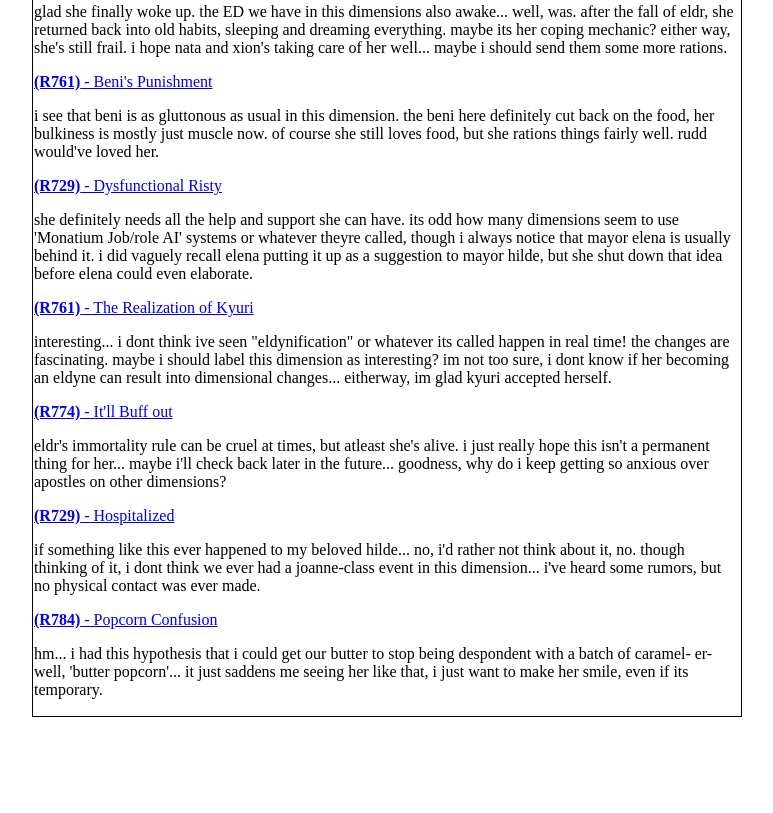
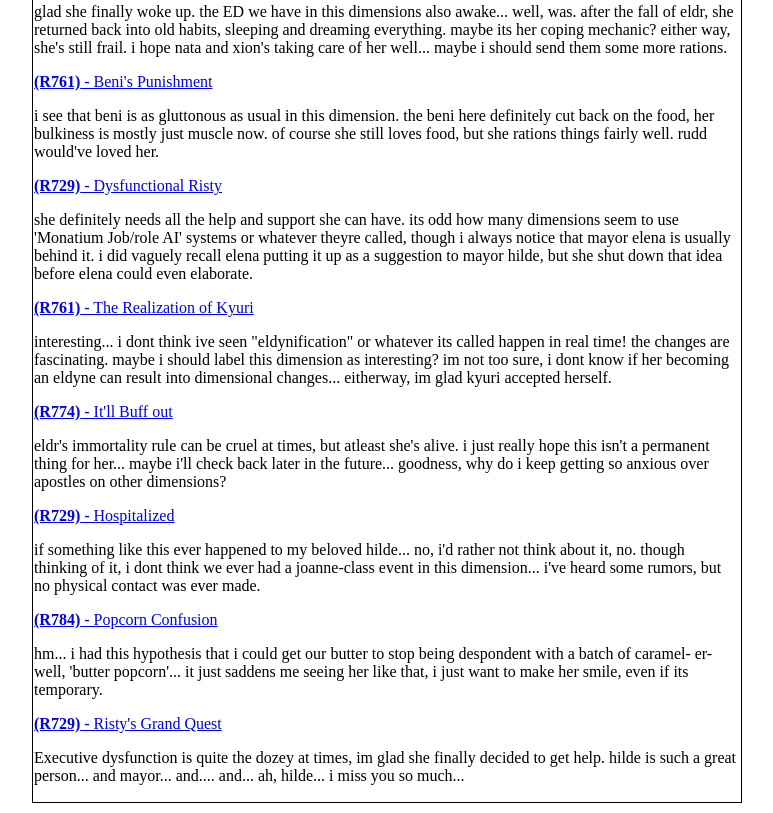
Before and after one commit to EmptyPanelComics/emptypanelcomics.github.io, a plain HTML site: page EDCU.html in a window 1280 px wide. Shown: the part 4391-5204 px from the top of the page, without its empty margins (253-1026 px from the left). Before the commit the page ends 5118 px from the top, so only its background shows below. Drawn offline with Linux system fonts and the light colour scheme; a web font is replaced by a local one.

Commit message:
Update EDCU.html

```diff
--- a/EDCU.html
+++ b/EDCU.html
@@ -161,6 +161,8 @@
       <p>if something like this ever happened to my beloved hilde... no, i'd rather not think about it, no. though thinking of it, i dont think we ever had a joanne-class event in this dimension... i've heard some rumors, but no physical contact was ever made.</p>
   <P><a href="https://www.reddit.com/r/Trickcal/comments/1x3erdy/butter_and_her_butter_popcorn_comic/" target="_blank"><B>(R784)</B> - Popcorn Confusion</a></P>
       <p>hm... i had this hypothesis that i could get our butter to stop being despondent with a batch of caramel- er- well, 'butter popcorn'... it just saddens me seeing her like that, i just want to make her smile, even if its temporary.</p>
+  <P><a href="https://www.reddit.com/r/Trickcal/comments/1xiuvcr/ristys_grand_adventure_of_nothing_in_paticular/" target="_blank"><B>(R729)</B> - Risty's Grand Quest</a></P>
+      <p>Executive dysfunction is quite the dozey at times, im glad she finally decided to get help. hilde is such a great person... and mayor... and.... and... ah, hilde... i miss you so much...</p>
 
     </td>
 </tr>
```
